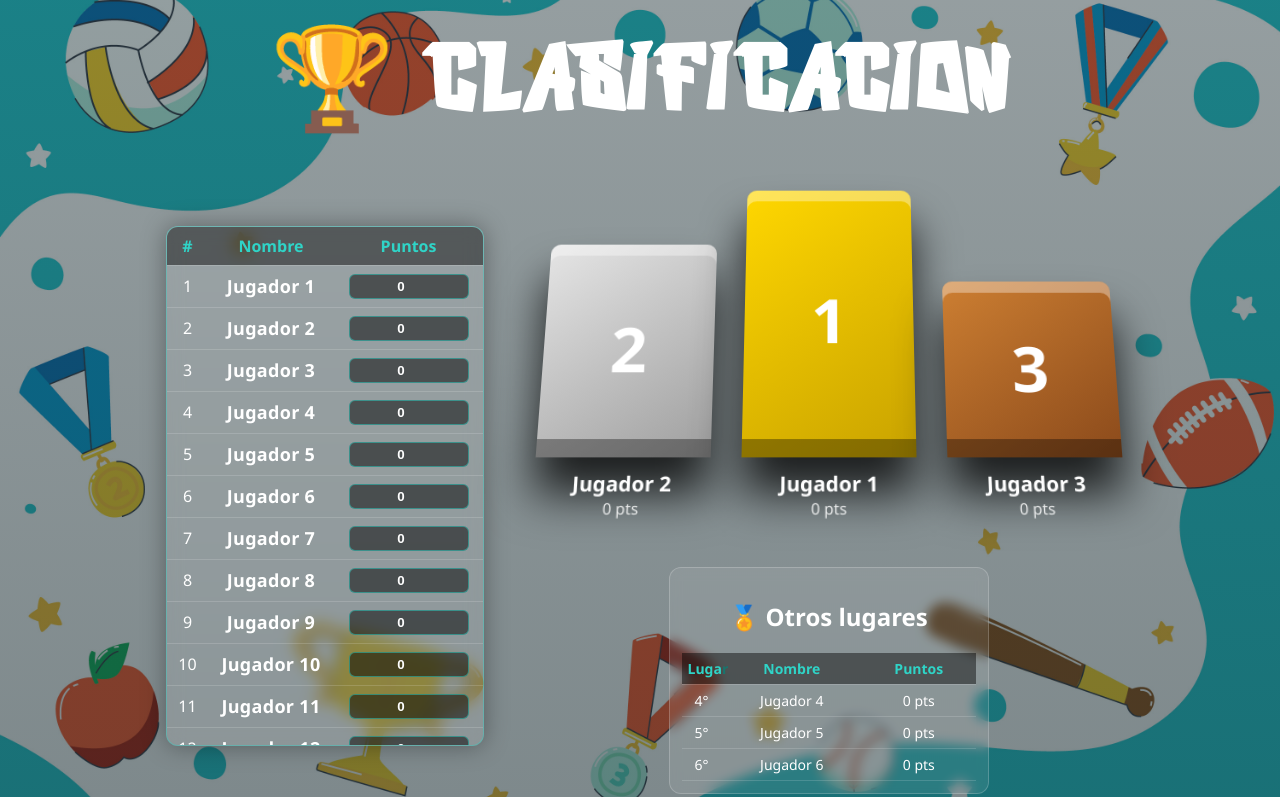
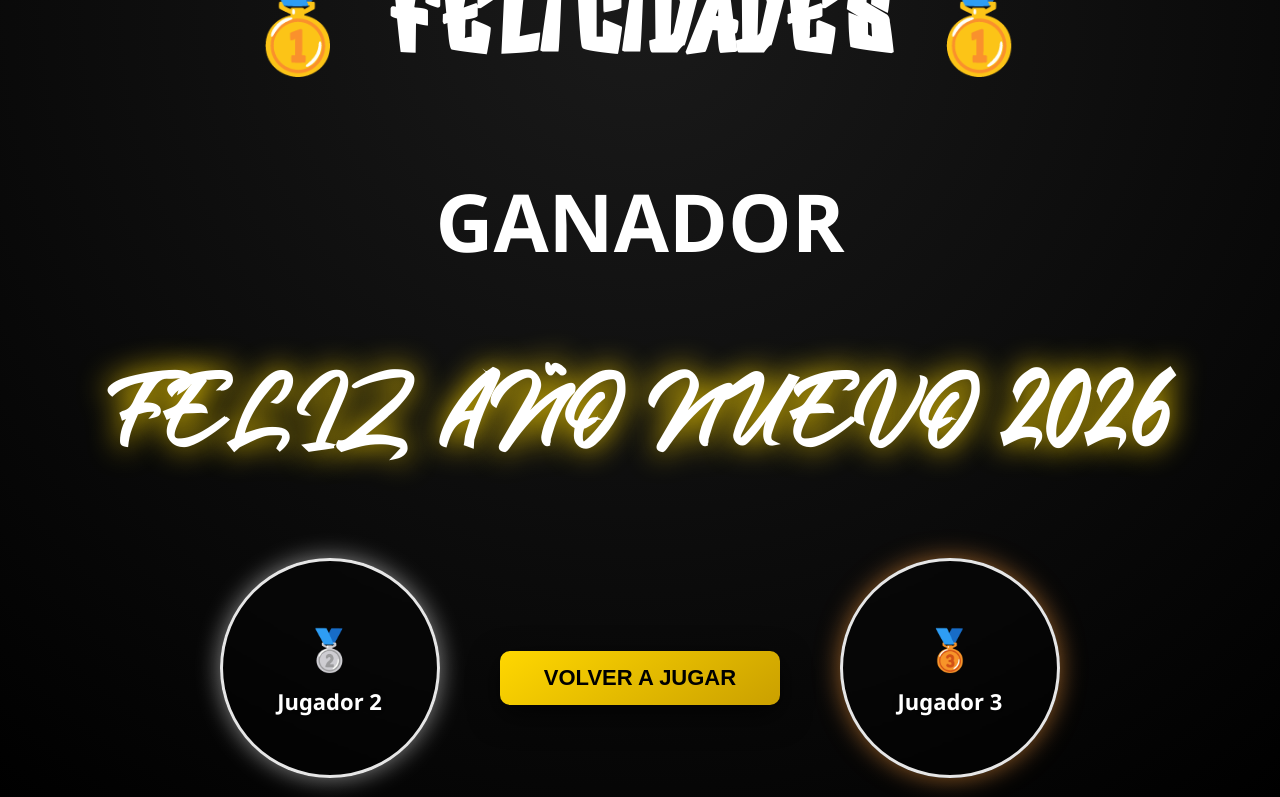
Before and after one commit to Son-Anakin/AN2026.github.io, a plain HTML site: page index.html in a window 1280 px wide. Shown: the top 797 px of the page. Drawn offline with Linux system fonts and the light colour scheme.

Commit message:
Update index.html

```diff
--- a/index.html
+++ b/index.html
@@ -29,10 +29,11 @@
 
 html, body{
   width:100%;
-  height:100%;
+  min-height:100%;
   margin:0;
   background:#000;
-  overflow:hidden;
+  overflow-x:hidden;
+  overflow-y:auto;
 }
 
 body{
@@ -65,6 +66,7 @@ h3{
 
 /* ===== LAYOUT ===== */
 .main{
+  min-height:100svh; /* Safari iPad fix */
   display:flex;
   gap:60px;
   justify-content:center;
@@ -266,14 +268,17 @@ td input{
 
 /* ===== OVERLAY PANTALLA COMPLETA ===== */
 #finalOverlay{
-  position:fixed;
-  inset:0;
-  background:radial-gradient(circle at top,#222,#000 70%);
-  display:none;
-  justify-content:center;
-  align-items:center;
-  z-index:9999;
-  overflow:hidden;
+  position: fixed;
+  inset: 0;                 /* top:0 right:0 bottom:0 left:0 */
+  background: radial-gradient(circle at top, #1a1a1a, #000);
+  display: none;            /* oculto por defecto */
+  z-index: 9999;
+  overflow: hidden;
+
+  display: flex;
+  flex-direction: column;
+  align-items: center;
+  justify-content: center;
 }
 
 /* ===== GANADOR ===== */
```
